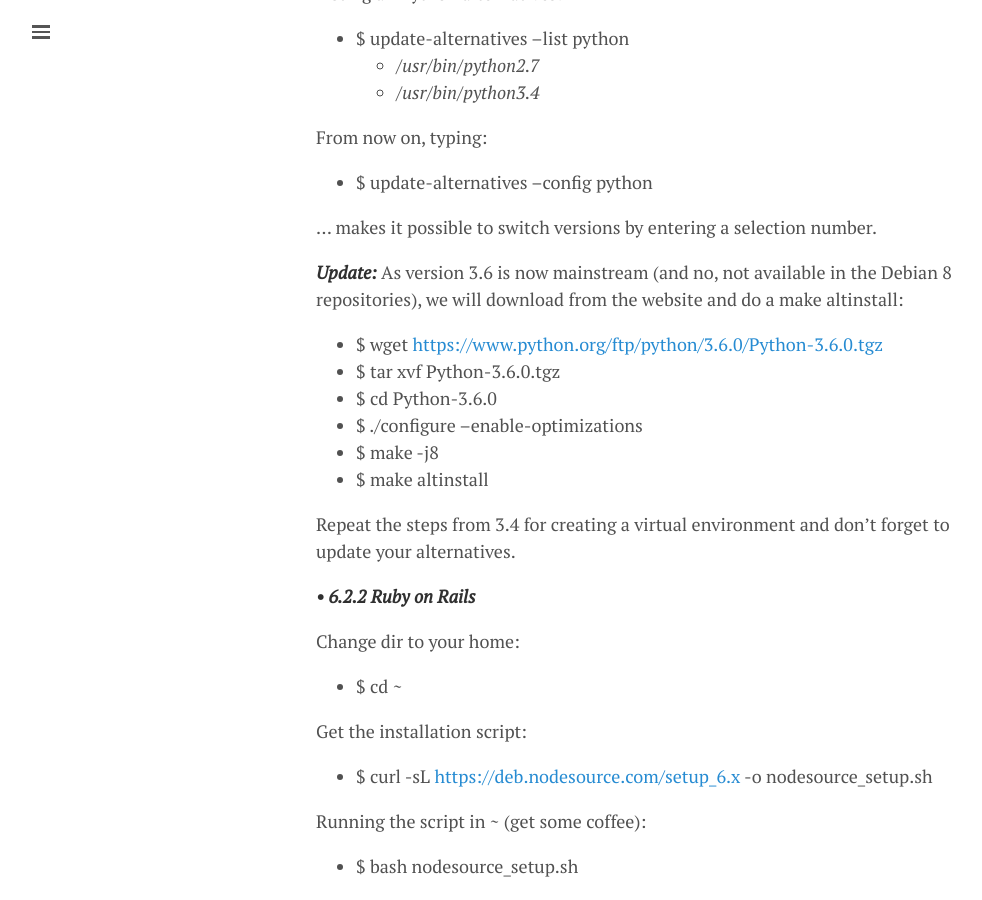
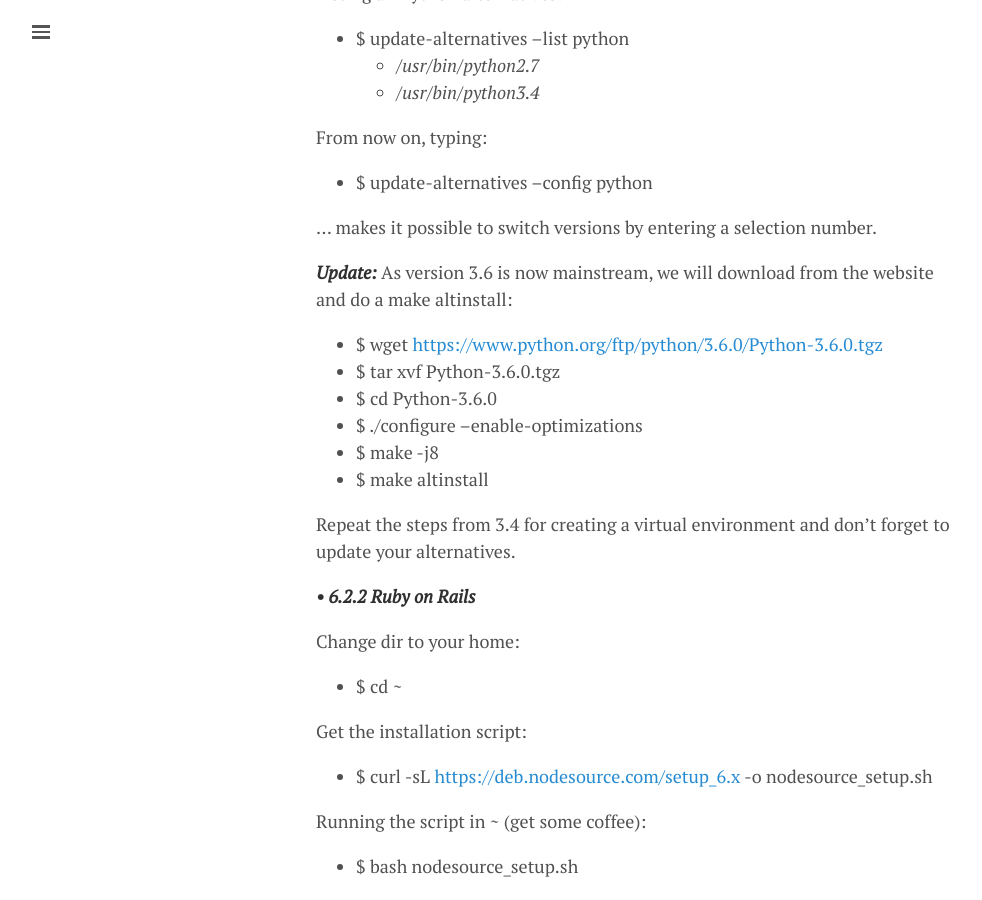
Before and after one commit to lgeurts/lgeurts.github.io, a Jekyll site: the page built from _posts/2017-07-11-bunsenlabs-linux-setup-notes-for dell-inspiron-6000.md, in a window 1280 px wide and 900 px high, scrolled down 11763 px. Shown: the whole window, without its empty margins (0-982 px from the left). Built offline with Jekyll 4.4.1, drawn with Linux system fonts in a browser that asks for light colours; nearby versions of some CDN libraries; comment, search, counter and statistics services are not loaded.

Commit message:
Update sub-section 6.2.1 Python 3.6

```diff
--- a/_posts/2017-07-11-bunsenlabs-linux-setup-notes-for dell-inspiron-6000.md
+++ b/_posts/2017-07-11-bunsenlabs-linux-setup-notes-for dell-inspiron-6000.md
@@ -345,7 +345,7 @@
 
 ... makes it possible to switch versions by entering a selection number.
 
-***Update:*** As version 3.6 is now mainstream (and no, not available in the Debian 8 repositories), we will download from the website and do a make altinstall:
+***Update:*** As version 3.6 is now mainstream, we will download from the website and do a make altinstall:
 
 - $ wget [https://www.python.org/ftp/python/3.6.0/Python-3.6.0.tgz](https://www.python.org/ftp/python/3.6.0/Python-3.6.0.tgz)
 - $ tar xvf Python-3.6.0.tgz
```
